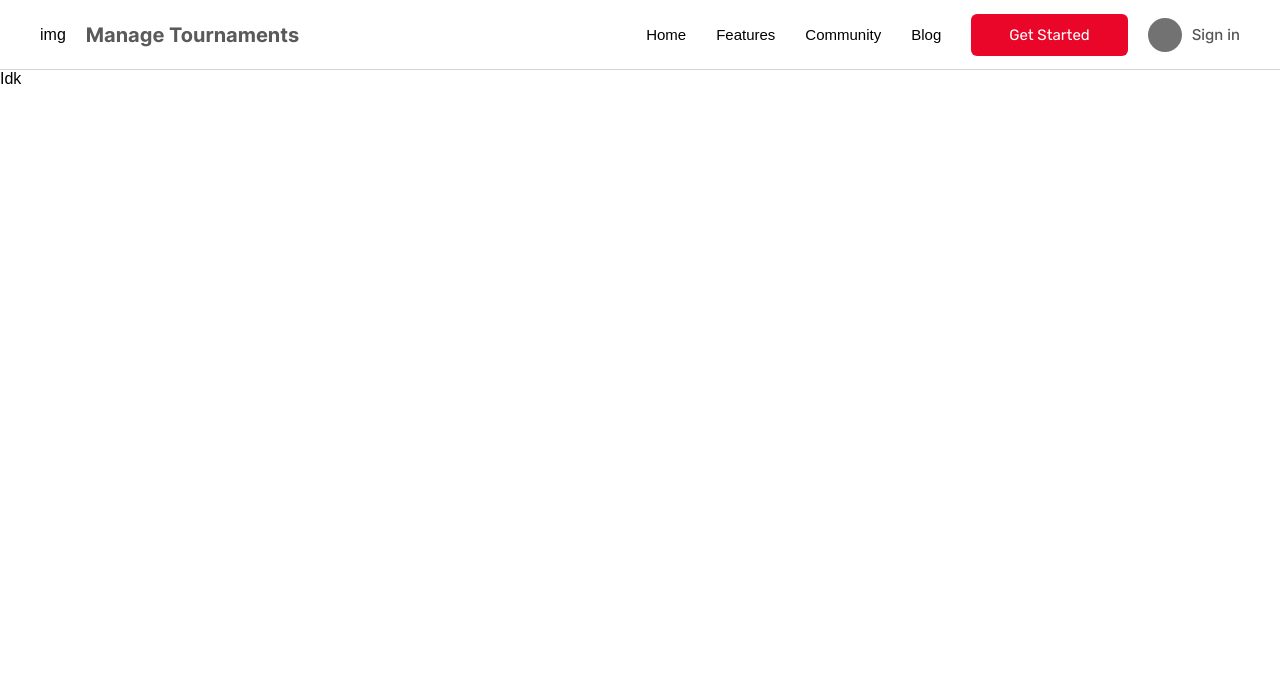
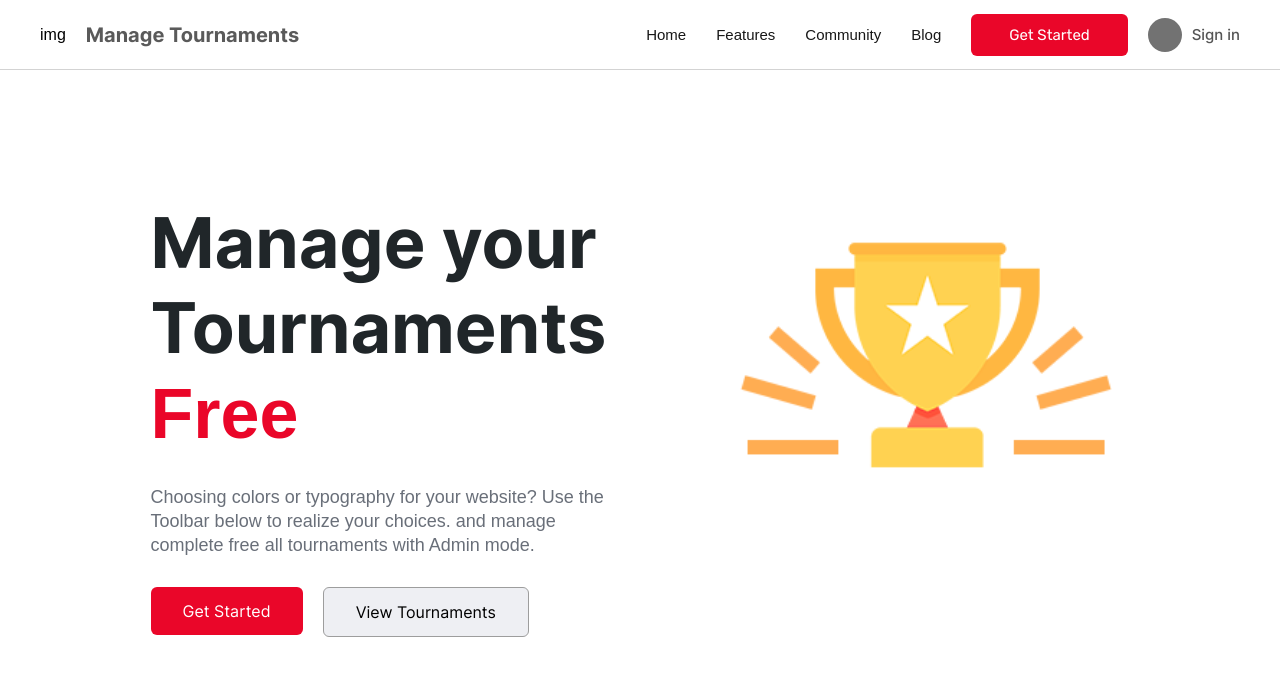
Before and after one commit to Lifo123/ManageTournaments, a React (Vite) app: page / in a window 1280 px wide. Shown: the top 676 px of the page. Built offline with nearby package versions, Linux system fonts and the light colour scheme.

Commit message:
Landing Init

```diff
--- a/src/Components/Header/Header.css
+++ b/src/Components/Header/Header.css
@@ -25,9 +25,11 @@
     font-family: Inter-Basic;
 }
 
-.h-list li{
+.h-list a{
     cursor: pointer;
     padding: 14px 10px;
+    text-decoration: none;
+    color: var(--font-high);
 }
 
 .h-list li:hover{
--- a/src/Components/Header/Header.jsx
+++ b/src/Components/Header/Header.jsx
@@ -1,7 +1,7 @@
 import { useContext, useEffect } from 'react'
 import './Header.css'
 import { Context } from '../../App'
-import { useNavigate } from 'react-router-dom';
+import { Link, useNavigate } from 'react-router-dom';
 
 function Header() {
     const [Auth, setAuth] = useContext(Context);
@@ -26,10 +26,10 @@ function Header() {
             </div>
             <div className='f-row f-align-center g-20'>
                 <ul className='f-row h-list'>
-                    <li>Home</li>
-                    <li>Features</li>
-                    <li>Community</li>
-                    <li>Blog</li>
+                    <Link to={'/Home'}>Home</Link>
+                    <Link to={'/Features'}>Features</Link>
+                    <Link to={'/Community'}>Community</Link>
+                    <Link to={'/Blog'}>Blog</Link>
                 </ul>
                 {Auth ? null : <span className='btn-primary pointer b-getstar'>Get Started</span>}
                 <label className='f-row user-sign g-10 f-align-center mr-40'>
--- a/src/Pages/LadingPage/LandingPage.jsx
+++ b/src/Pages/LadingPage/LandingPage.jsx
@@ -1,13 +1,27 @@
+import './Styles/LadingPage.css'
 import { useContext } from 'react';
+import { Context } from '../../App';
+
 import Header from '../../Components/Header/Header';
-import { Context } from '../../App';
 
 function LandingPage() {
   const [Auth, setAuth] = useContext(Context)
   return (
     <>
       <Header />
-      {Auth ? 'Estamos redy' : 'Idk'}
+      <main className='lan-main d-flex absolute f-justify-center g-120 w-75'>
+          <div className='f-col g-30 lan-left'>
+            <h1 className=''>Manage your Tournaments <span>Free</span></h1>
+            <p >Choosing colors or typography for your website? Use the Toolbar below to realize your choices. and manage complete free all tournaments with Admin mode.</p>
+            <div className='f-row g-20'>
+              <span className='btn-primary'>Get Started</span>
+              <span className='btn-secondary'>View Tournaments</span>
+            </div>
+          </div>
+          <div className='d-flex f-center lan-right'>
+            <img src="../../../public/ImgLanding.png" alt="#" />
+          </div>
+      </main>
     </>
   )
 }
--- a/src/Pages/LadingPage/Styles/LadingPage.css
+++ b/src/Pages/LadingPage/Styles/LadingPage.css
@@ -0,0 +1,45 @@
+.lan-main{
+    height: calc(100% - 70px);
+    margin-top: 70px;
+    left: 50%;
+    transform: translateX(-50%);
+}
+.lan-left{
+    margin-top: 130px;
+    width: 700px;
+}
+
+.lan-left h1{
+    color: #202629;
+    font-size: 70px;
+    font-family: Inter-Basic;
+    font-weight: 700;
+    display: inline;
+}
+
+.lan-left > h1 > span{
+    color: var(--primary);
+}
+.lan-left > p{
+    font-size: 18px;
+    line-height: 1.5rem;
+    color: var(--font-normal);
+}
+
+.lan-left > div > span{
+    padding: 14px 32px;
+    font-size: 16px;
+    font-family: Inter-Basic;
+    cursor: pointer;
+    user-select: none;
+}
+
+.lan-right {
+    margin-top: 130px;
+    height: 360px;
+    width: 450px;
+}
+.lan-right img{
+    height: 80%;
+    margin-bottom: 50px;
+}
--- a/src/css/Flifo.css
+++ b/src/css/Flifo.css
@@ -327,6 +327,20 @@
 .g-90 {
     gap: 90px;
 }
+.g-95 {
+    gap: 95px;
+}
+
+.g-100 {
+    gap: 100px;
+}
+.g-110 {
+    gap: 110px;
+}
+
+.g-120 {
+    gap: 120px;
+}
 
 /*Height*/
 .h-100 {
--- a/src/css/index.css
+++ b/src/css/index.css
@@ -21,7 +21,7 @@
     --bg: #EEEFF3;
     --font: #000;
     --font-i: #FFF;
-    --bg-sec: #E0E0E0;
+    --bg-sec: #EEEFF3;
     --primary: #EA0629;
     --accent: #F7B91D;
     --font-link: #077DBF;
@@ -48,3 +48,11 @@ body {
     color: #FFF;
     height: max-content;
 }
+
+.btn-secondary{
+    border: solid 1px var(--sk-br);
+    background-color: var(--bg-sec);
+    border-radius: 6px;
+    color: #000;
+    height: max-content;
+}
```
Also changed, not shown: public/ImgLanding.png (added).
